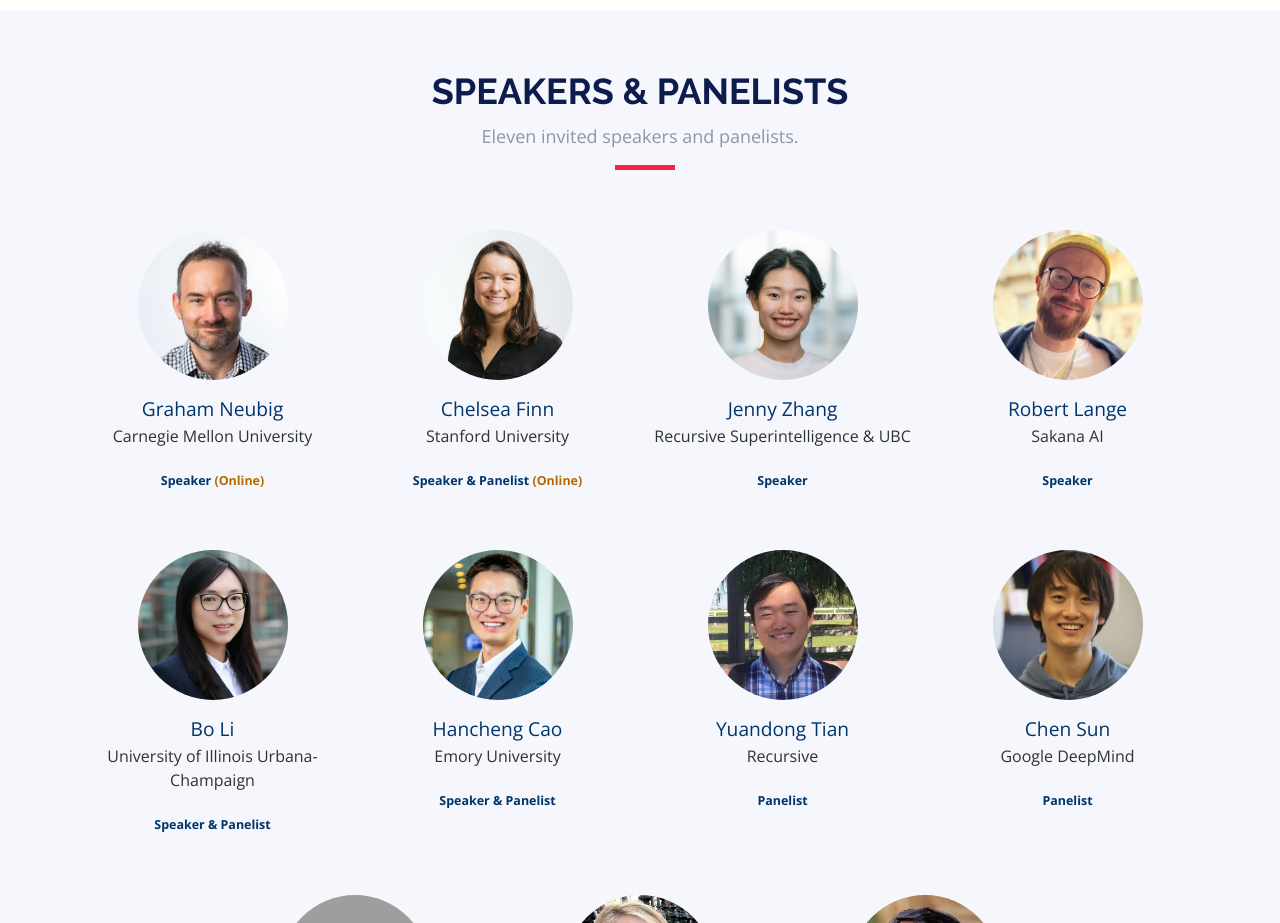
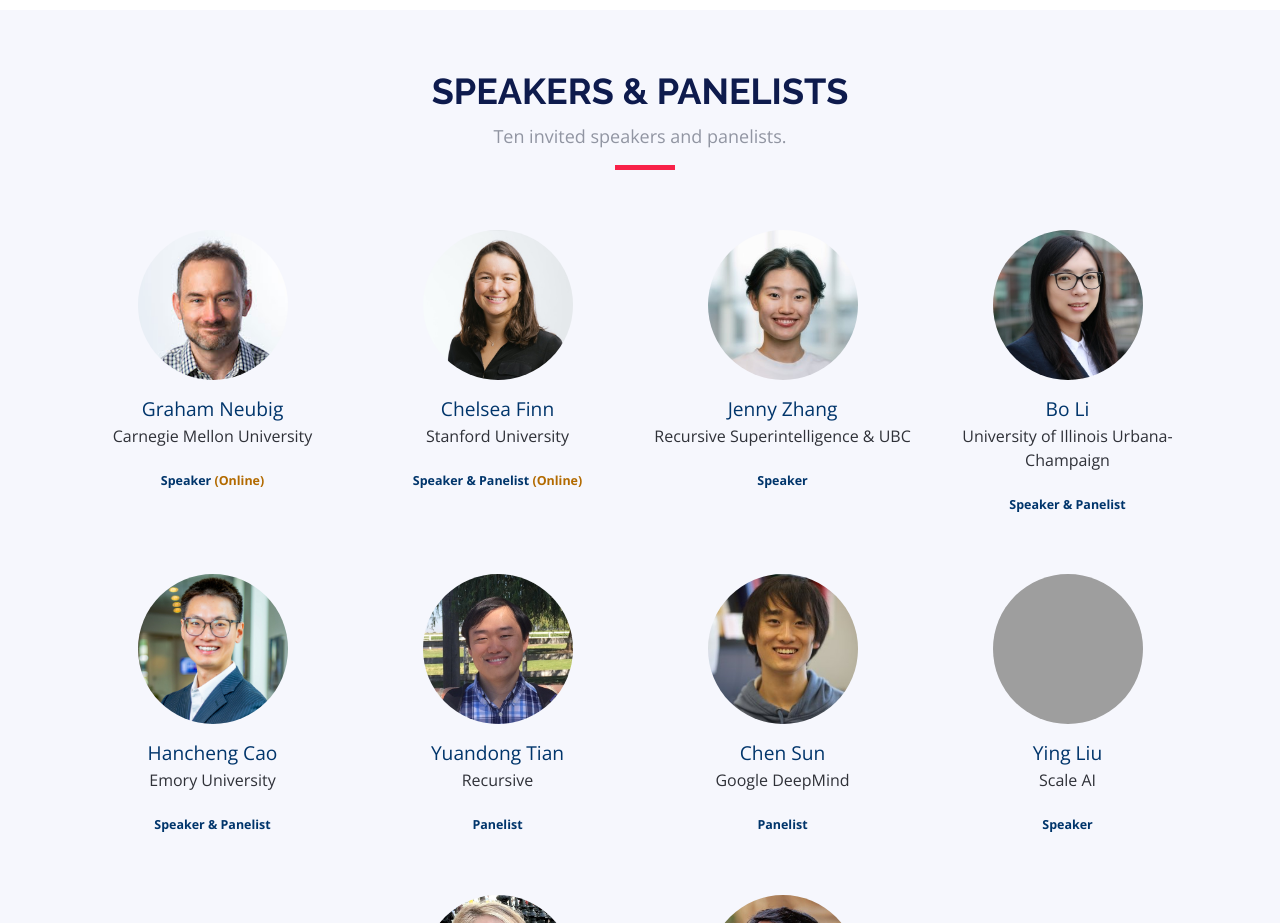
Before and after one commit to meta-agents-workshop/meta-agents-workshop.github.io, a plain HTML site: page index.html in a window 1280 px wide. Shown: the part 4840-5763 px from the top of the page. Drawn offline with nearby package versions, Linux system fonts and the light colour scheme; grey boxes are pictures that could not be loaded.

Commit message:
Remove Robert Lange from the speakers list
Co-Authored-By: Claude Fable 5 <noreply@anthropic.com>
Claude-Session: https://claude.ai/code/session_01XZiAi6QxFJsMB8CFZCAaB3

```diff
--- a/index.html
+++ b/index.html
@@ -290,7 +290,7 @@
       <div class="container" data-aos="fade-up">
         <div class="section-header">
           <h2>Speakers &amp; Panelists</h2>
-          <p>Eleven invited speakers and panelists.</p>
+          <p>Ten invited speakers and panelists.</p>
         </div>
         <div class="row justify-content-center">
           <div class="col-md-3 col-sm-4 col-6">
@@ -314,14 +314,6 @@
               <img src="assets/img/speakers/jenny_zhang.jpg" alt="Jenny Zhang" class="img-fluid">
               <br><a href="https://www.jennyzhangzt.com/" style="font-size: 1.2em; color: #00356B;">Jenny Zhang</a></br>
               <p>Recursive Superintelligence &amp; UBC</p>
-              <p style="font-size: 0.78em; color: #00356B; font-weight: 600; margin-top: -6px;">Speaker</p>
-            </div>
-          </div>
-          <div class="col-md-3 col-sm-4 col-6">
-            <div class="speaker" data-aos="fade-up" data-aos-delay="250" style="text-align: center;">
-              <img src="assets/img/speakers/robert_lange.jpg" alt="Robert Lange" class="img-fluid">
-              <br><a href="https://roberttlange.com/" style="font-size: 1.2em; color: #00356B;">Robert Lange</a></br>
-              <p>Sakana AI</p>
               <p style="font-size: 0.78em; color: #00356B; font-weight: 600; margin-top: -6px;">Speaker</p>
             </div>
           </div>
```
